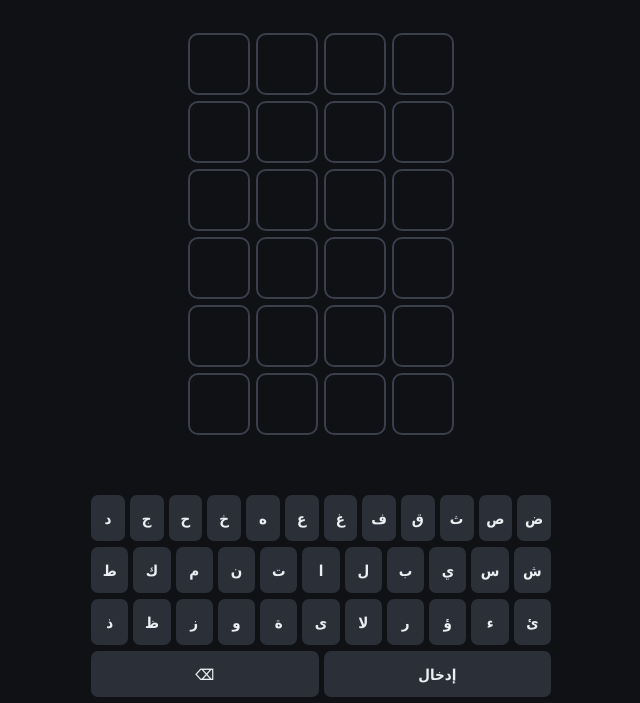
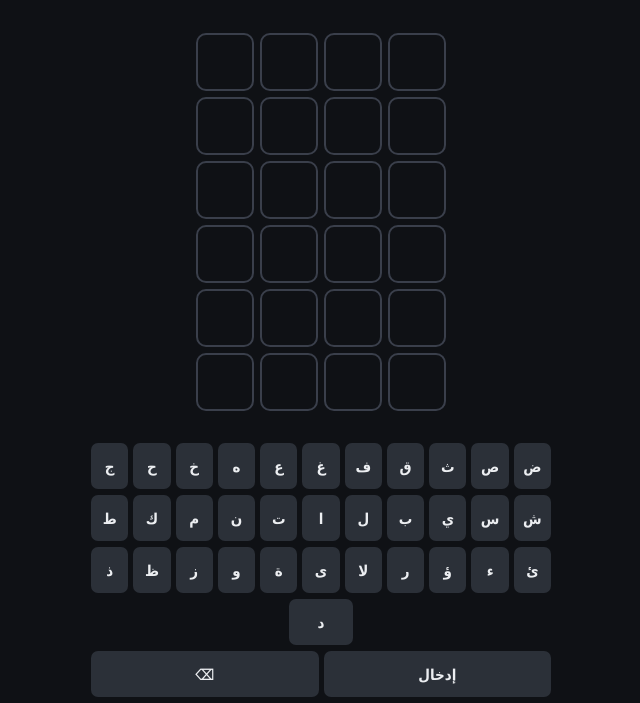
Before and after one commit to raa-file/wordle, a plain HTML site: page index.html in a window 1280 px wide. Shown: the part 97-800 px from the top of the page, without its empty margins (319-959 px from the left). Drawn offline with Linux system fonts and the light colour scheme.

Commit message:
Add files via upload

```diff
--- a/index.html
+++ b/index.html
@@ -137,6 +137,9 @@
   .key.correct{ background:var(--green); color:#fff; }
   .key.present{ background:var(--gold); color:#1a1a1a; }
   .key.absent{ background:#22252b; color:#5a606b; }
+
+  .extra-row{ justify-content:center; }
+  .key-extra{ flex:0 0 auto; width:64px; }
 
   /* Modal */
   .overlay{
@@ -358,21 +361,49 @@
   // ===== Keyboard layout (Arabic) — split into pure letter rows plus a
   // dedicated action row, so no letter (like ذ) ever gets crowded off
   // narrow screens by the إدخال/⌫ buttons. =====
-  const ROW1 = ["ض","ص","ث","ق","ف","غ","ع","ه","خ","ح","ج","د"];
+  const ROW1 = ["ض","ص","ث","ق","ف","غ","ع","ه","خ","ح","ج"];
   const ROW2 = ["ش","س","ي","ب","ل","ا","ت","ن","م","ك","ط"];
   const ROW3 = ["ئ","ء","ؤ","ر","لا","ى","ة","و","ز","ظ","ذ"];
+  const EXTRA_ROW = ["د"]; // not on the main iPhone rows; needed so all target letters stay typable
 
   const boardEl = document.getElementById("board");
   const keyboardEl = document.getElementById("keyboard");
   const msgEl = document.getElementById("message");
 
+  function computeTileSize(){
+    const gap = 6;
+
+    // width-based limit
+    const maxWidth = Math.min(window.innerWidth, 420) - 20;
+    const widthLimit = Math.floor((maxWidth - gap*(WORD_LEN-1)) / WORD_LEN);
+
+    // height-based limit: measure everything else on screen (header, mode
+    // toggle, message/new-word button, keyboard) and give the board only
+    // whatever vertical space is left, so it can never overlap the keyboard.
+    const appEl = document.getElementById("app");
+    const headerEl = document.querySelector("header");
+    const toggleEl = document.getElementById("mode-toggle");
+    const newWordBtn = document.getElementById("btn-newword");
+    const appStyles = getComputedStyle(appEl);
+    const appPadding = parseFloat(appStyles.paddingTop) + parseFloat(appStyles.paddingBottom);
+    const usedHeight =
+      (headerEl ? headerEl.offsetHeight : 0) +
+      (toggleEl ? toggleEl.offsetHeight : 0) +
+      (msgEl ? msgEl.offsetHeight : 0) +
+      (newWordBtn && newWordBtn.style.display !== "none" ? newWordBtn.offsetHeight : 0) +
+      (keyboardEl ? keyboardEl.offsetHeight : 0) +
+      appPadding + 40; // small safety buffer for gaps/margins
+    const availableHeight = Math.max(200, appEl.clientHeight - usedHeight);
+    const heightLimit = Math.floor((availableHeight - gap*(MAX_TRIES-1)) / MAX_TRIES);
+
+    let tileSize = Math.min(widthLimit, heightLimit);
+    tileSize = Math.max(30, Math.min(62, tileSize));
+    return { tileSize, fontSize: Math.round(tileSize * 0.46) };
+  }
+
   function buildBoard(){
     boardEl.innerHTML = "";
-    const maxWidth = Math.min(window.innerWidth, 420) - 20;
-    const gap = 6;
-    let tileSize = Math.floor((maxWidth - gap*(WORD_LEN-1)) / WORD_LEN);
-    tileSize = Math.max(38, Math.min(62, tileSize));
-    const fontSize = Math.round(tileSize * 0.46);
+    const { tileSize, fontSize } = computeTileSize();
 
     for(let r=0;r<MAX_TRIES;r++){
       const row = document.createElement("div");
@@ -392,6 +423,21 @@
     }
   }
 
+  function resizeBoard(){
+    // Re-applies sizing to existing tiles (without rebuilding them) so the
+    // board never overlaps the keyboard when surrounding content (like the
+    // "new word" button or the win/lose message) changes its height.
+    const { tileSize, fontSize } = computeTileSize();
+    document.querySelectorAll(".row").forEach(row=>{
+      row.style.gridTemplateColumns = `repeat(${WORD_LEN}, ${tileSize}px)`;
+    });
+    document.querySelectorAll(".tile").forEach(tile=>{
+      tile.style.width = tileSize+"px";
+      tile.style.height = tileSize+"px";
+      tile.style.fontSize = fontSize+"px";
+    });
+  }
+
   function buildKeyboard(){
     keyboardEl.innerHTML = "";
     [ROW1, ROW2, ROW3].forEach((rowLetters) => {
@@ -406,6 +452,19 @@
       });
       keyboardEl.appendChild(krow);
     });
+
+    // extra row for letters not on the main iPhone-style rows (e.g. د)
+    const extraRow = document.createElement("div");
+    extraRow.className = "krow extra-row";
+    EXTRA_ROW.forEach(letter=>{
+      const key = document.createElement("button");
+      key.className = "key key-extra";
+      key.textContent = letter;
+      key.dataset.letter = letter;
+      extraRow.appendChild(key);
+    });
+    keyboardEl.appendChild(extraRow);
+
     // dedicated action row — never competes with letters for space
     const actionRow = document.createElement("div");
     actionRow.className = "krow";
@@ -630,11 +689,13 @@
       msgEl.insertAdjacentElement("afterend", btn);
     }
     btn.style.display = "block";
+    resizeBoard();
   }
 
   function hideNewWordButton(){
     const btn = document.getElementById("btn-newword");
     if(btn) btn.style.display = "none";
+    resizeBoard();
   }
 
   function startNewGame(){
@@ -773,8 +834,15 @@
   buildKeyboard();
   setActiveModeButtons();
   renderBoardFromState();
+  resizeBoard();
   document.activeElement && document.activeElement.blur();
   window.scrollTo(0,0);
+
+  let resizeTimer;
+  window.addEventListener("resize", ()=>{
+    clearTimeout(resizeTimer);
+    resizeTimer = setTimeout(resizeBoard, 120);
+  });
 
 })();
 </script>
```
